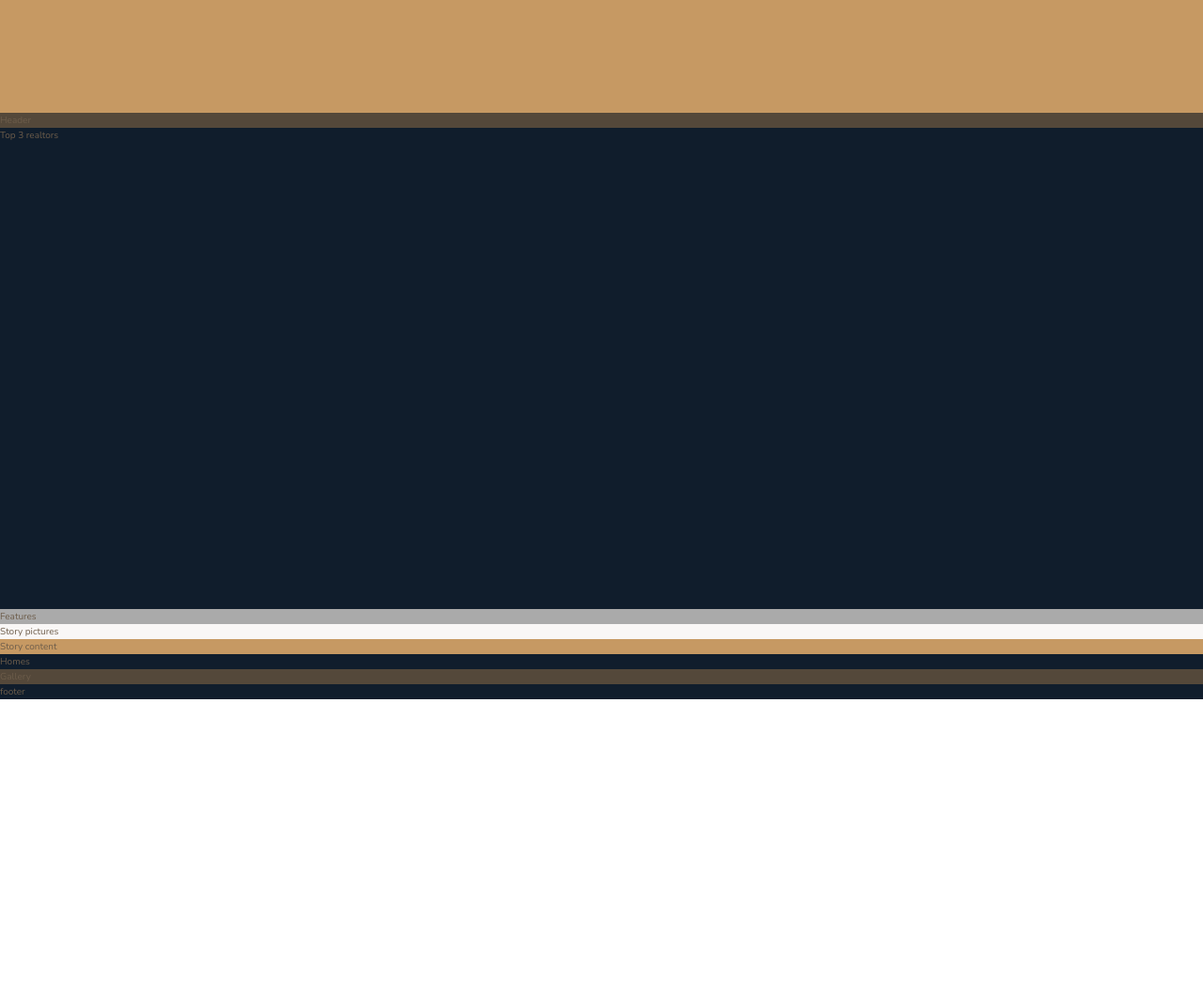
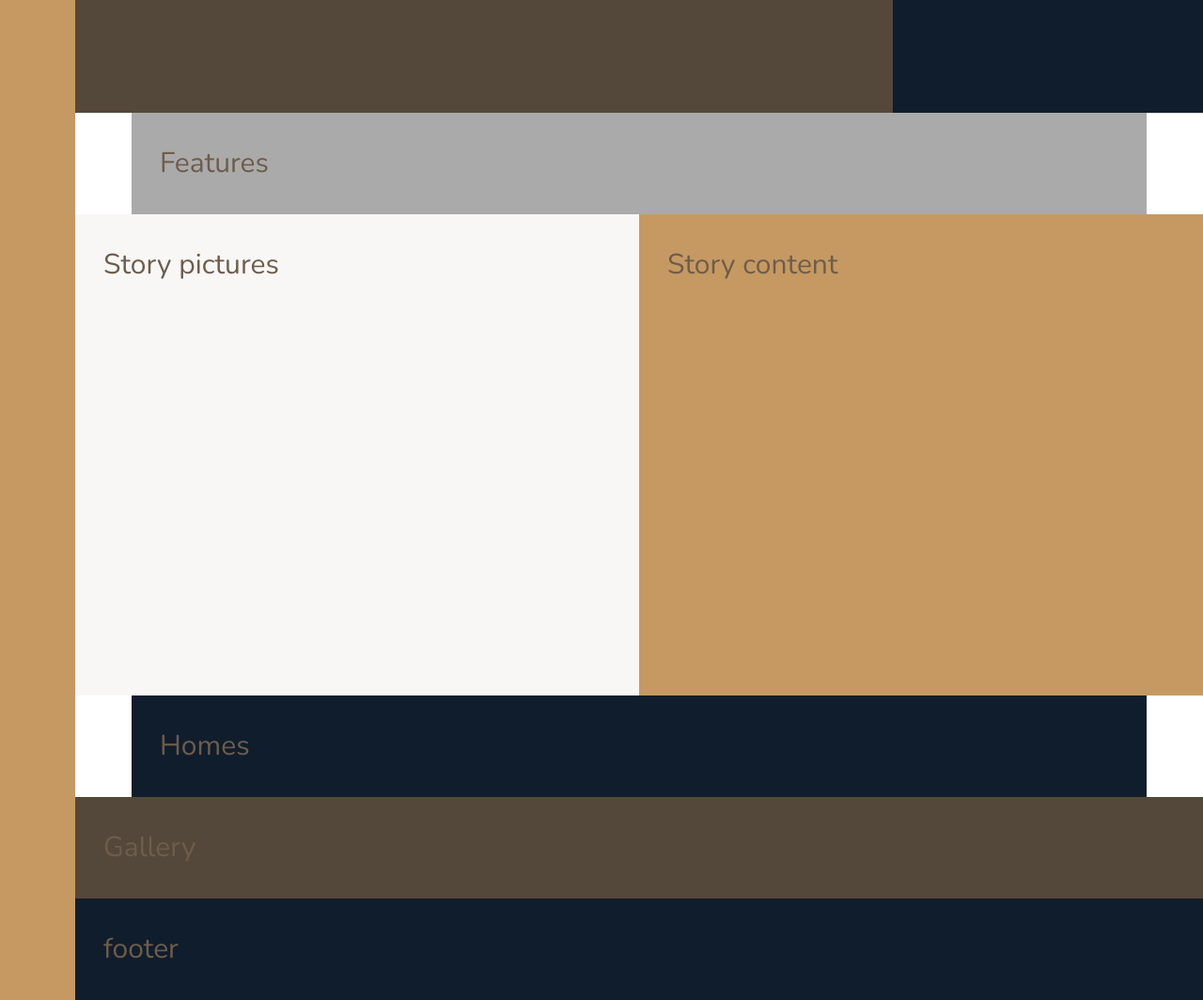
Before and after one commit to Ali-Tadayoni/Nexter, a website: page index.html in a window 1280 px wide. Shown: the part 520-1584 px from the top of the page at 94% size. Before the commit the page ends 1264 px from the top, so only its background shows below. Drawn offline with nearby package versions, Linux system fonts and the light colour scheme.

Commit message:
Build The Overall Layout

```diff
--- a/sass/_base.scss
+++ b/sass/_base.scss
@@ -9,7 +9,6 @@ $color-grey-light-2: #aaa;
 
 $color-grey-dark-1: #54483a;
 $color-grey-dark-2: #6d5d4b;
-
 // FONT VARIABLES
 $font-primary: "Nunito", sans-serif;
 $font-display: "Josefin Sans", sans-serif;
@@ -37,4 +36,16 @@ body {
 .container {
   display: grid;
   grid-template-rows: 80vh min-content 40vw repeat(3, min-content);
+  grid-template-columns:
+    [sidebar-start] 8rem [sidebar-end full-start] minmax(6rem, 1fr) [center-start] repeat(
+      8,
+      [col-start] minmax(min-content, 14rem) [col-end]
+    )
+    [center-end]
+    minmax(6rem, 1fr) [full-end];
+
+  & > * {
+    padding: 30px;
+    font-size: 3rem;
+  }
 }
--- a/sass/_features.scss
+++ b/sass/_features.scss
@@ -1,3 +1,4 @@
 .features {
   background-color: $color-grey-light-2;
+  grid-column: center-start/center-end;
 }
--- a/sass/_footer.scss
+++ b/sass/_footer.scss
@@ -1,3 +1,4 @@
 .footer {
   background-color: $color-secondary;
+  grid-column: full-start / full-end;
 }
--- a/sass/_gallery.scss
+++ b/sass/_gallery.scss
@@ -1,3 +1,4 @@
 .gallery {
   background-color: $color-grey-dark-1;
+  grid-column: full-start / full-end;
 }
--- a/sass/_header.scss
+++ b/sass/_header.scss
@@ -1,3 +1,4 @@
 .header {
   background-color: $color-grey-dark-1;
+  grid-column: full-start / col-end 6;
 }
--- a/sass/_homes.scss
+++ b/sass/_homes.scss
@@ -1,3 +1,4 @@
 .homes {
   background-color: $color-secondary;
+  grid-column: center-start / center-end;
 }
--- a/sass/_realtors.scss
+++ b/sass/_realtors.scss
@@ -1,3 +1,4 @@
 .realtors {
   background-color: $color-secondary;
+  grid-column: col-start 7 / full-end;
 }
--- a/sass/_sidebar.scss
+++ b/sass/_sidebar.scss
@@ -1,3 +1,5 @@
 .sidebar {
   background-color: $color-primary;
+  grid-column: sidebar-start / sidebar-end;
+  grid-row: 1 / -1;
 }
--- a/sass/_story.scss
+++ b/sass/_story.scss
@@ -1,9 +1,10 @@
 .story {
+  &__pictures {
+    background-color: $color-grey-light-1;
+    grid-column: full-start / col-end 4;
+  }
   &__content {
     background-color: $color-primary;
-  }
-
-  &__pictures {
-    background-color: $color-grey-light-1;
+    grid-column: col-start 5 / full-end;
   }
 }
```
Also changed, not shown: css/style.css.
